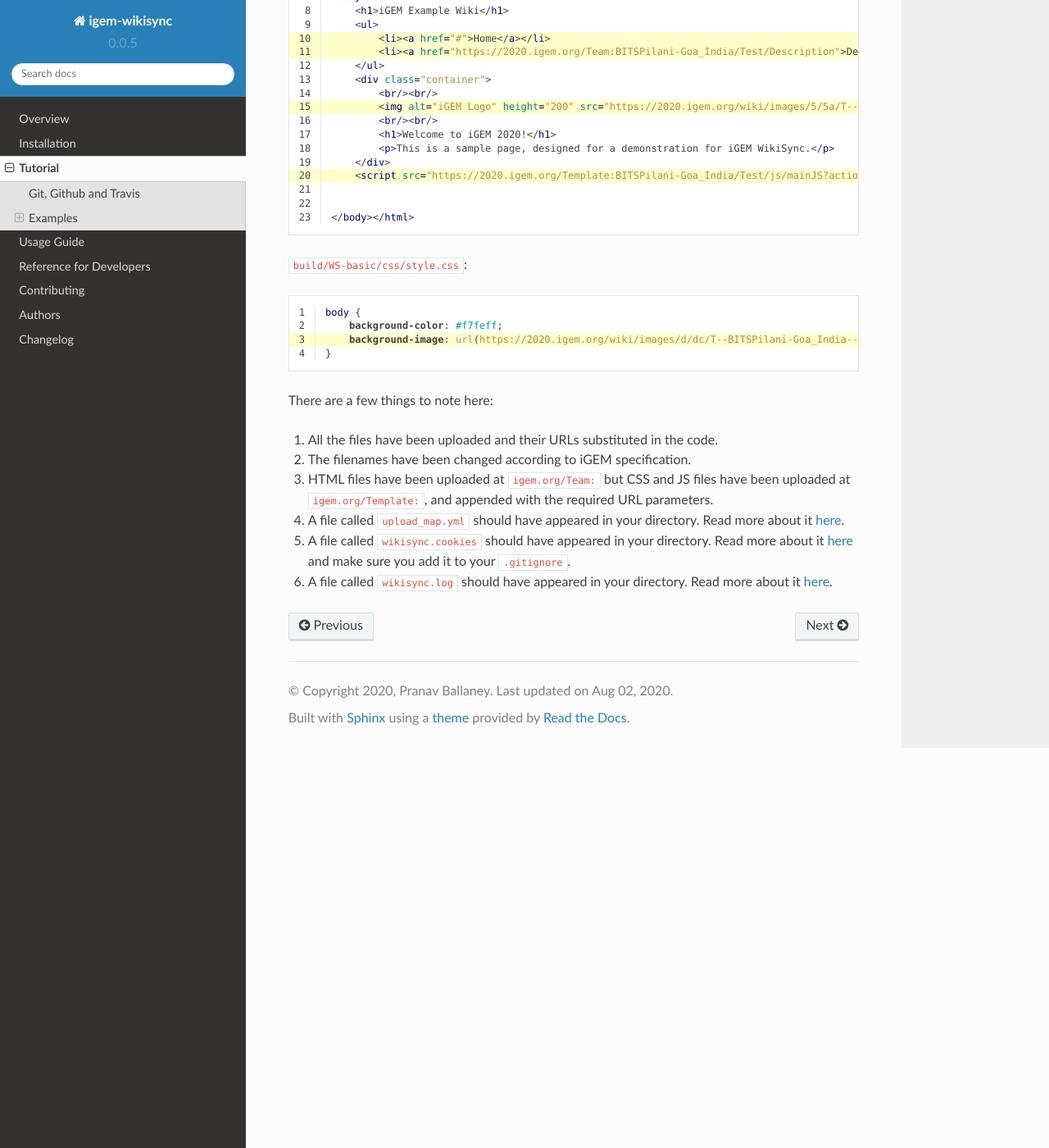
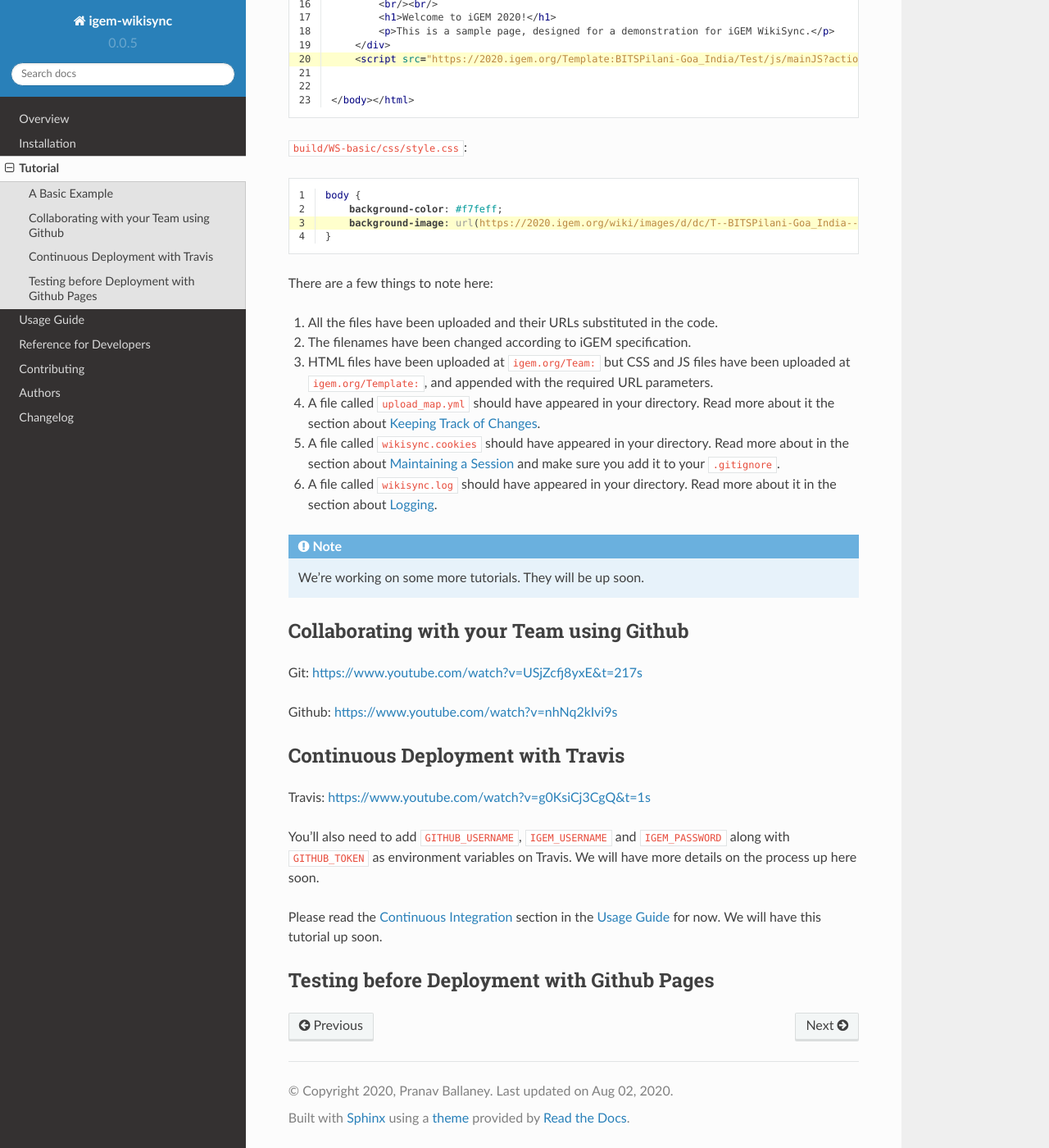
Before and after one commit to igembitsgoa/igem-wikisync, a Sphinx documentation site: the page built from docs/tutorial/index.rst, in a window 1280 px wide and 1400 px high, scrolled down 2666 px. Shown: the whole window at 82% size. Built offline with Sphinx 7.4.7 and the Read the Docs theme 2.0.0, drawn with Linux system fonts in a browser that asks for light colours; some of the changed text lies outside the part shown.

Commit message:
Reorganize tutorials

```diff
--- a/docs/tutorial/index.rst
+++ b/docs/tutorial/index.rst
@@ -8,27 +8,13 @@ Tutorial
 
 .. note::
 
-    We'll soon put up a more detailed tutorial. For the time being, please go through the links given below and reach out to us for any queries by emailing us at igembitsgoa@gmail.com.
+    We'll soon put up more detailed tutorials. For the time being, please go through the following and reach out for any queries at ballaneypranav@gmail.com.
 
 
-Git, Github and Travis
-----------------------
-
-1. Git: https://www.youtube.com/watch?v=USjZcfj8yxE&t=217s
-
-2. Github: https://www.youtube.com/watch?v=nhNq2kIvi9s
-
-3. Travis: https://www.youtube.com/watch?v=g0KsiCj3CgQ&t=1s
-
-You'll also need to add ``GITHUB_USERNAME``, ``IGEM_USERNAME`` and ``IGEM_PASSWORD`` along with ``GITHUB_TOKEN`` as environment variables on Travis. We will have more details on the process up here soon.
-
-Examples
---------
+A Basic Example
+---------------
 
 In this section, common use cases have been illustrated. If you need a more in-depth explanation, please head over to our :ref:`tutorial` where we explain everything you need to know.
-
-A Basic Example
-===============
 
 If you'd like to test the functionality first, make a test folder with just a few files and try to upload that. The following example demonstrates that in more detail.
 
@@ -106,15 +92,21 @@ You can find a zipped version of this code `here <https://downgit.github.io/#/ho
 ``wikisync.py`` is the same as shown in the `snippet above <#wikisync-snippet>`_.
 
 
-#3 **Export your credentials and run** ``wikisync.py``
+#3 **Export your credentials and run** ``wikisync.py``::
 
-This is described `above <#wikisync-snippet>`_. You should now see the following output:
+    python3 wikisync.py
 
-.. admonition:: Under construction.
+This is described in the :ref:`usage-guide` in more detail. You should now see the following output:
 
-    Coming up in a few days.
+.. code-block:: console
 
-..  # TODO: insert output here
+    > python3 wikisync.py
+    Done! Successfully uploaded:
+        2 assets
+        2 HTML files
+        2 stylesheets
+        1 JS scripts
+    Please look at the log for more details.
 
 #4 **Let's look at the files WikiSync has written in** ``build/`` **now:**
 
@@ -165,6 +157,30 @@ There are a few things to note here:
 #. All the files have been uploaded and their URLs substituted in the code.
 #. The filenames have been changed according to iGEM specification.
 #. HTML files have been uploaded at ``igem.org/Team:`` but CSS and JS files have been uploaded at ``igem.org/Template:``, and appended with the required URL parameters.
-#. A file called ``upload_map.yml`` should have appeared in your directory. Read more about it `here <#tracking-changes>`_.
-#. A file called ``wikisync.cookies`` should have appeared in your directory. Read more about it `here <#cookies>`_ and make sure you add it to your ``.gitignore``.
-#. A file called ``wikisync.log`` should have appeared in your directory. Read more about it `here <#logging>`_.
+#. A file called ``upload_map.yml`` should have appeared in your directory. Read more about it the section about :ref:`tracking-changes`.
+#. A file called ``wikisync.cookies`` should have appeared in your directory. Read more about in the section about :ref:`cookies` and make sure you add it to your ``.gitignore``.
+#. A file called ``wikisync.log`` should have appeared in your directory. Read more about it in the section about :ref:`logging`.
+
+.. note::
+
+    We're working on some more tutorials. They will be up soon.
+
+
+Collaborating with your Team using Github
+-----------------------------------------
+
+Git: https://www.youtube.com/watch?v=USjZcfj8yxE&t=217s
+
+Github: https://www.youtube.com/watch?v=nhNq2kIvi9s
+
+Continuous Deployment with Travis
+---------------------------------
+
+Travis: https://www.youtube.com/watch?v=g0KsiCj3CgQ&t=1s
+
+You'll also need to add ``GITHUB_USERNAME``, ``IGEM_USERNAME`` and ``IGEM_PASSWORD`` along with ``GITHUB_TOKEN`` as environment variables on Travis. We will have more details on the process up here soon.
+
+Please read the :ref:`continuous-integration` section in the :ref:`usage-guide` for now. We will have this tutorial up soon.
+
+Testing before Deployment with Github Pages
+-------------------------------------------
```
Also changed, not shown: 1 other file.
